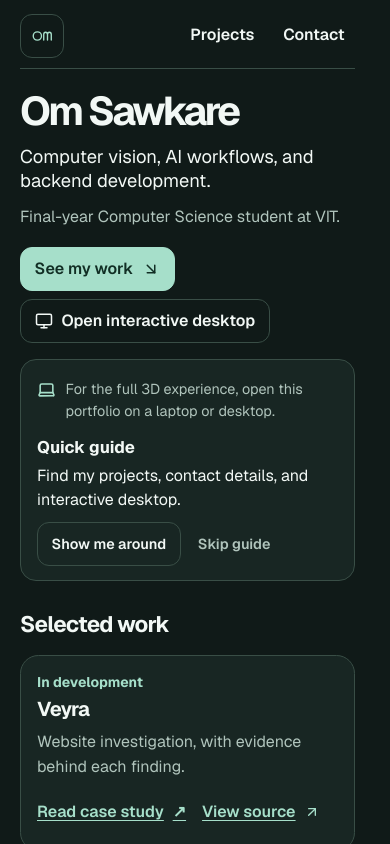
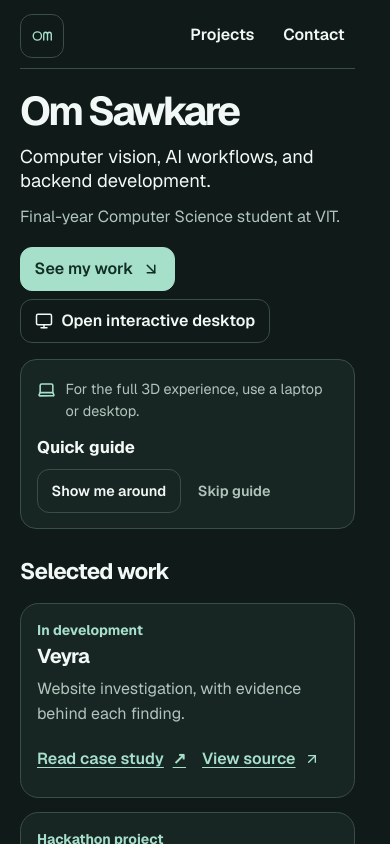
Before and after one commit to OMIZOOMI/my-portfolio-website, a Next.js app: page / in a window 390 px wide. Built offline with nearby package versions, Linux system fonts and the light colour scheme.

Commit message:
fix: fit the guide action on short phone screens

```diff
--- a/src/components/portfolio/ReadingGuide.tsx
+++ b/src/components/portfolio/ReadingGuide.tsx
@@ -22,9 +22,8 @@ export function ReadingGuide() {
   };
 
   return <aside className={`touch-portfolio-only ${styles.guide}`} id="reading-guide" aria-labelledby="reading-guide-title">
-    <p className={styles.laptopTip}><Laptop size={19} aria-hidden="true" /> <span>For the full 3D experience, open this portfolio on a laptop or desktop.</span></p>
+    <p className={styles.laptopTip}><Laptop size={19} aria-hidden="true" /> <span>For the full 3D experience, use a laptop or desktop.</span></p>
     <h2 id="reading-guide-title">Quick guide</h2>
-    {!status && !open && <p>Find my projects, contact details, and interactive desktop.</p>}
     <div className={styles.guideActions}>
       <button ref={button} type="button" className={styles.secondary} aria-controls={contentId} aria-expanded={open} onClick={() => setOpen(previous => !previous)}>
         {open ? "Hide guide" : status ? "Open guide" : "Show me around"}
--- a/tests/startup.browser.mjs
+++ b/tests/startup.browser.mjs
@@ -246,7 +246,7 @@ try {
           touch: matchMedia('(pointer: coarse)').matches,
           routes: [...root.querySelectorAll('a[href^="/projects/"]')].map(link => link.getAttribute('href')),
           targets: [...root.querySelectorAll('a')].filter(link => link.getClientRects().length).every(link => link.getBoundingClientRect().height >= 44),
-          guide: root.querySelector('#reading-guide')?.getBoundingClientRect().height > 0 && root.querySelector('#reading-guide')?.getBoundingClientRect().top < innerHeight - 100 && root.querySelector('#reading-guide')?.textContent.includes('laptop or desktop'),
+          guide: root.querySelector('#reading-guide [aria-expanded]')?.getBoundingClientRect().bottom <= innerHeight && root.querySelector('#reading-guide')?.textContent.includes('laptop or desktop'),
           heavy: performance.getEntriesByType('resource').filter(item => /macbook\.glb|mediapipe|\.hdr|\.mp4|wallpapers\/touch/.test(item.name)).length,
           desktop: !!document.querySelector('#desktop-root,canvas') };
       })()`);
```
